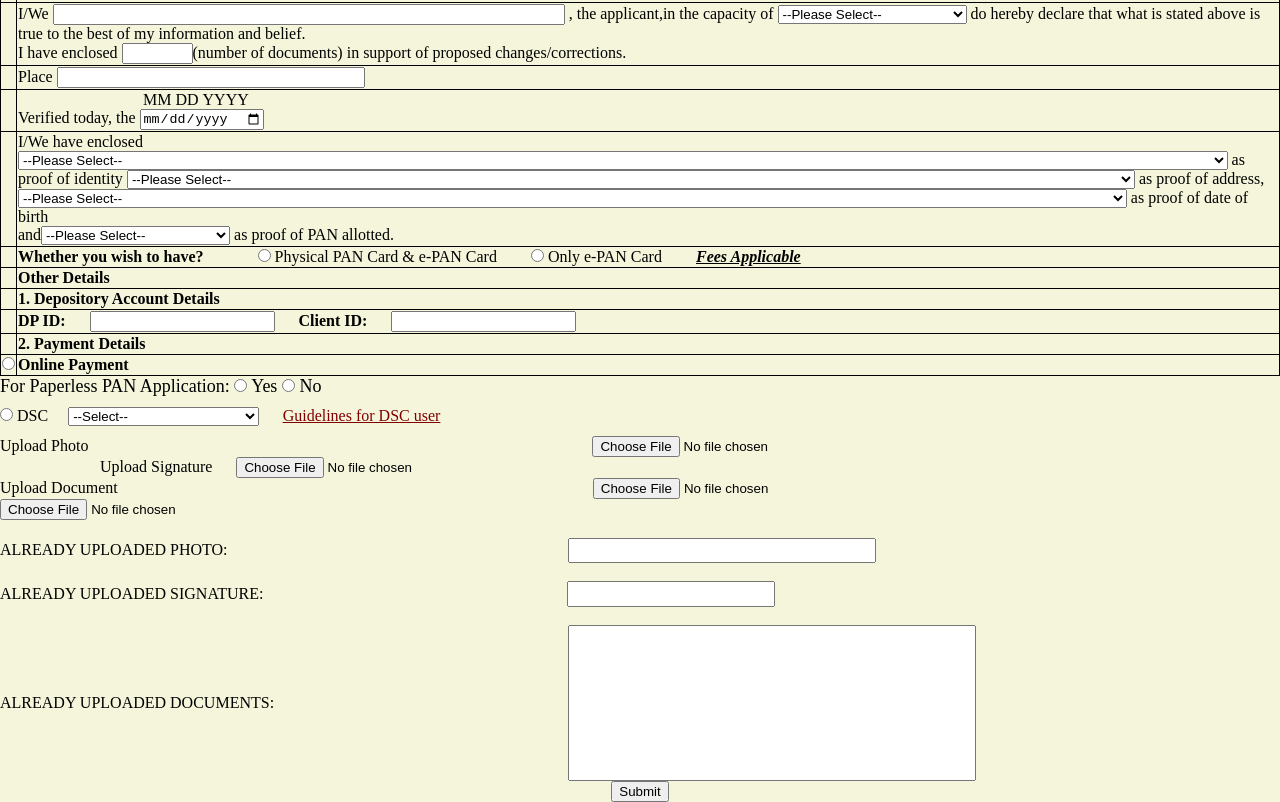
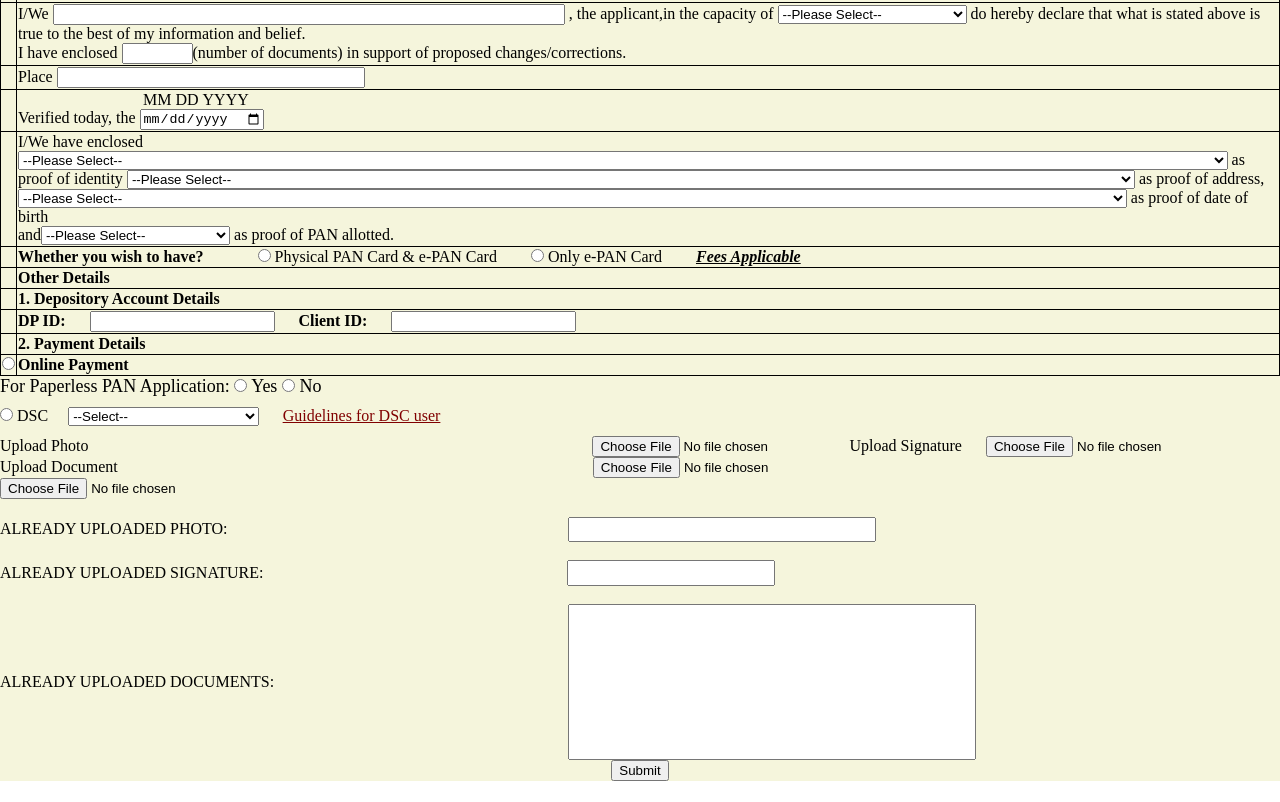
Before and after one commit to SaiPraneethPegada/Pan_Card_Update_Form, a plain HTML site: page index.html in a window 1280 px wide. Shown: the part 1232-2034 px from the top of the page. After the commit the page ends 2013 px from the top, so only its background shows below. Drawn offline with Linux system fonts and the light colour scheme.

Commit message:
Update index.html

```diff
--- a/index.html
+++ b/index.html
@@ -591,7 +591,7 @@
         <input style="margin-left: 500px;" type="file" name="" id="photo">
         </div>
 
-        <div style="display: inline-block; padding-left: 100px;">
+        <div style="display: inline-block;">
         <label style="padding-right: 20px;" for="sign">Upload Signature</label>
         <input type="file" name="" id="sign">
         </div> <br>
```
